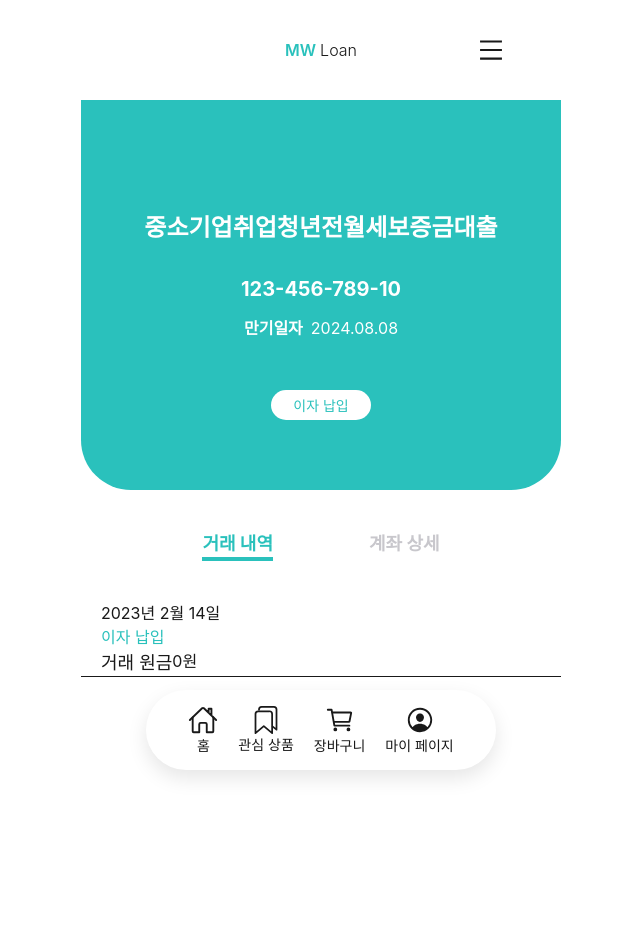
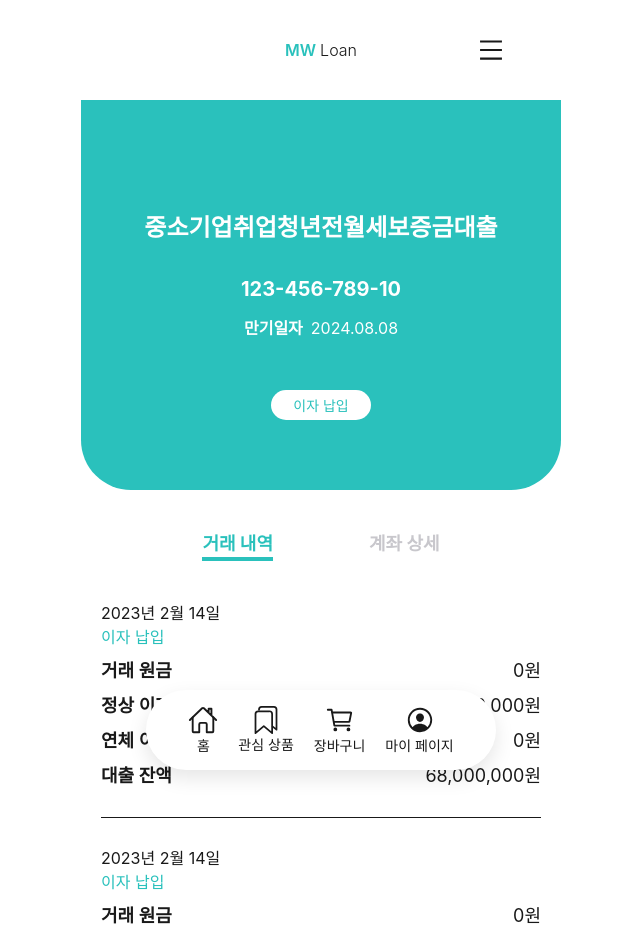
Before and after one commit to whtmdgn1409/Mini-Project-6-FE, a React (Vite) app: page /userloan/1 in a window 1280 px wide. Shown: the top 939 px of the page, without its empty margins (319-959 px from the left). Before the commit the page ends 800 px from the top, so only its background shows below. Built offline with nearby package versions, Linux system fonts and the light colour scheme; a web font is replaced by a local one.

Commit message:
[#5] Feat: 이용 중인 대출 페이지 거래 내역 컴포넌트 마크업

```diff
--- a/src/components/UserLoan/AccountHistory.tsx
+++ b/src/components/UserLoan/AccountHistory.tsx
@@ -4,16 +4,29 @@ type Props = {};
 
 const AccoutHistory = (props: Props) => {
   return (
-    <div className='border-b px-[20px]'>
+    <div className='px-[20px] my-5'>
       <span>2023년 2월 14일</span>
       <br />
       <span className='text-mw mb-5'>이자 납입</span>
-      <div className='flex flex-col'>
-        <div className='flex'>
-          <span className='text-[18px]'>거래 원금</span>
-          <span>0원</span>
+      <div className='flex flex-col my-2 gap-2'>
+        <div className='flex w-full flex-row'>
+          <span className='text-[18px] font-semibold basis-1/2'>거래 원금</span>
+          <span className='text-[18px] basis-1/2 text-right'>0원</span>
+        </div>
+        <div className='flex w-full flex-row'>
+          <span className='text-[18px] font-semibold basis-1/2'>정상 이자</span>
+          <span className='text-[18px] basis-1/2 text-right'>30,000원</span>
+        </div>
+        <div className='flex w-full flex-row'>
+          <span className='text-[18px] font-semibold basis-1/2'>연체 이자</span>
+          <span className='text-[18px] basis-1/2 text-right'>0원</span>
+        </div>
+        <div className='flex w-full flex-row'>
+          <span className='text-[18px] font-semibold basis-1/2'>대출 잔액</span>
+          <span className='text-[18px] basis-1/2 text-right'>68,000,000원</span>
         </div>
       </div>
+      <hr className='my-7' />
     </div>
   );
 };
--- a/src/pages/UserLoanPage/index.tsx
+++ b/src/pages/UserLoanPage/index.tsx
@@ -13,7 +13,12 @@ const UserLonaPage = (props: Props) => {
     return 'cursor-pointer text-mw-gray font-bold text-[18px]';
   };
 
-  const accountHistory = () => <AccoutHistory />;
+  const accountHistory = () => (
+    <>
+      <AccoutHistory />
+      <AccoutHistory />
+    </>
+  );
 
   const accountDetail = () => <AccountDetail />;
   return (
```
